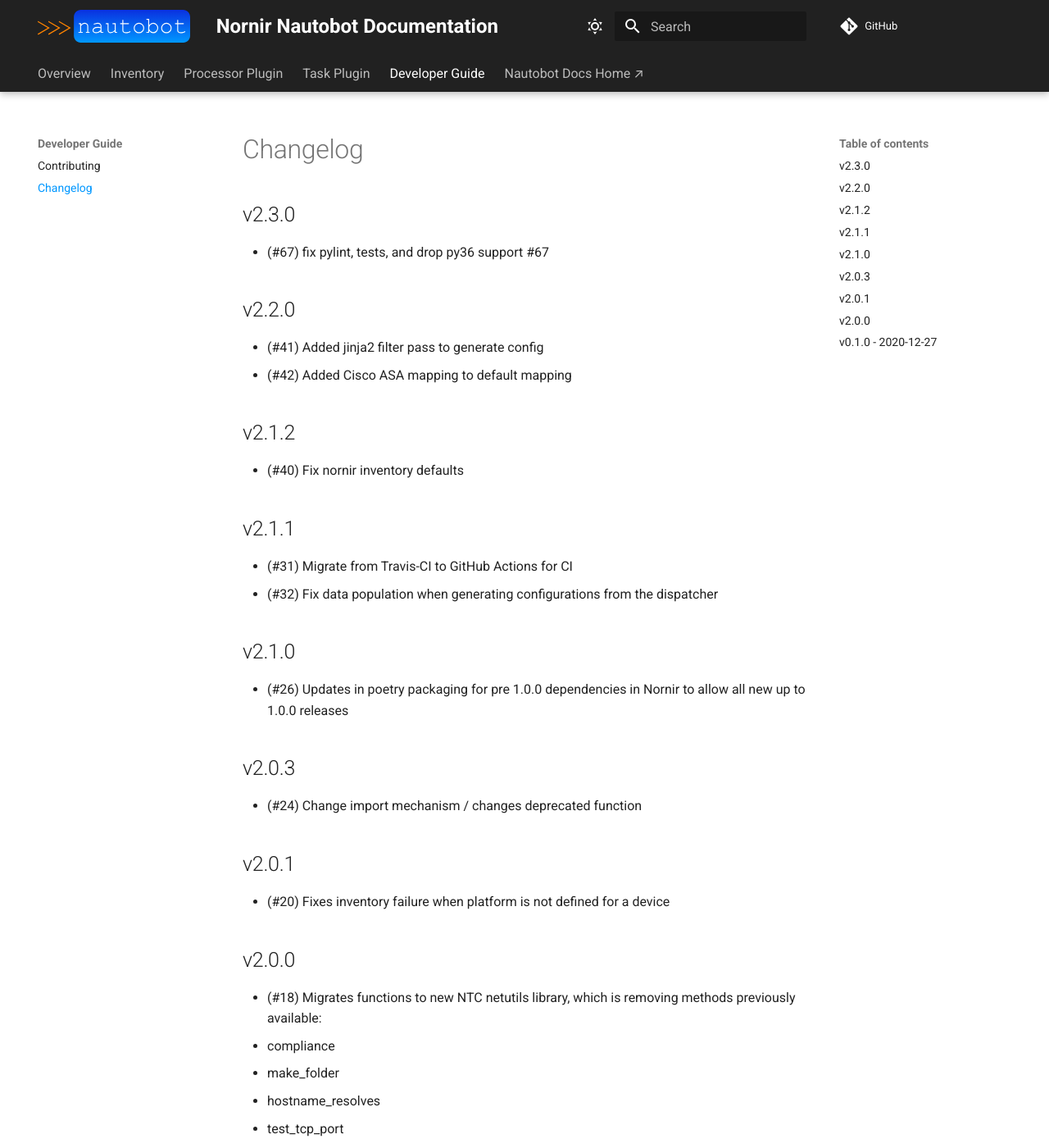
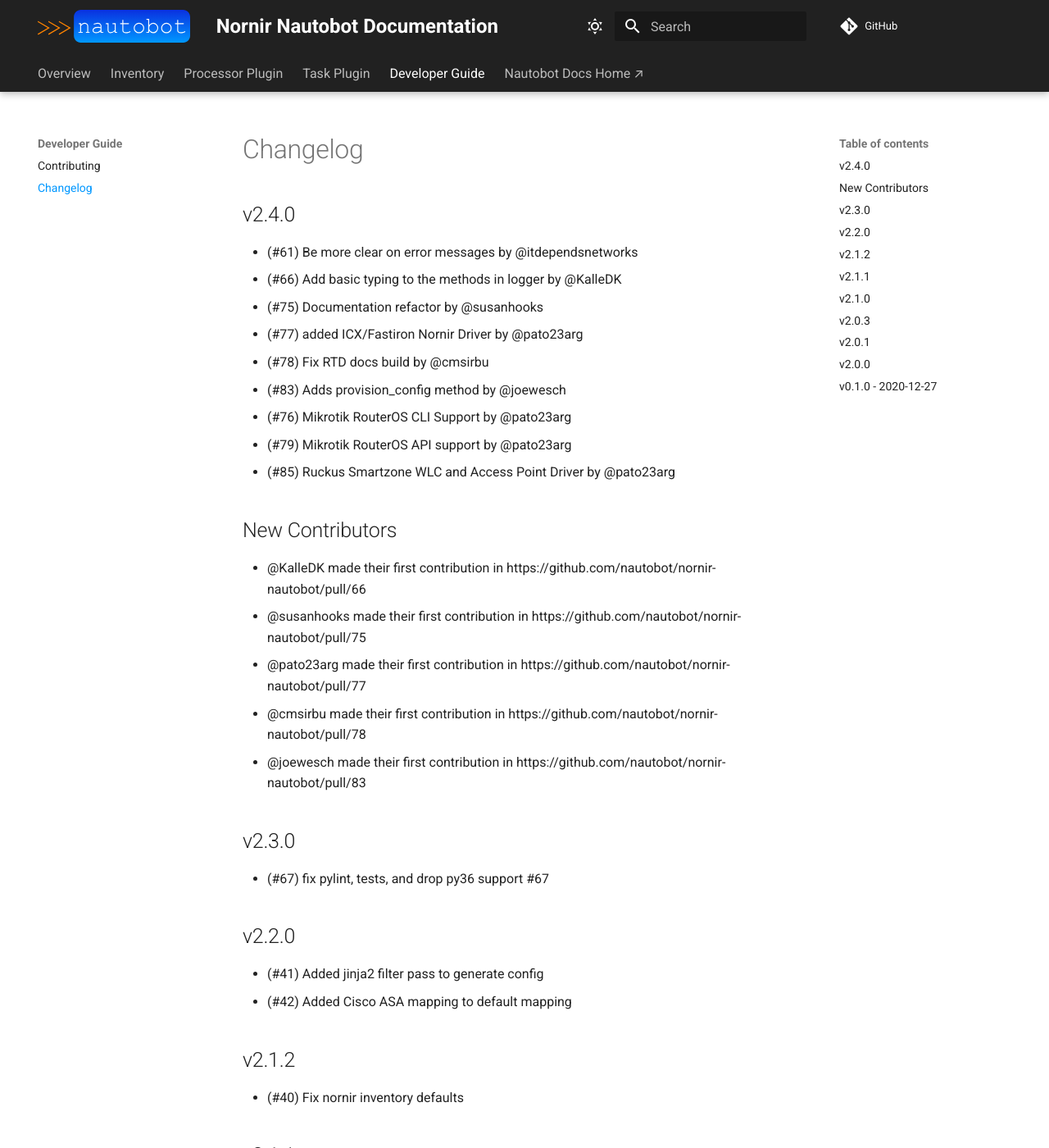
Before and after one commit to nautobot/nornir-nautobot, an MkDocs documentation site: the page built from docs/dev/CHANGELOG.md, in a window 1280 px wide and 1400 px high. Shown: the whole window at 82% size. Built offline with MkDocs 1.6.1 and Material for MkDocs 9.7.7, drawn with Linux system fonts in a browser that asks for light colours; comment, search, counter and statistics services are not loaded.

Commit message:
Updates changelog.

```diff
--- a/docs/dev/CHANGELOG.md
+++ b/docs/dev/CHANGELOG.md
@@ -1,4 +1,23 @@
 # Changelog
+
+## v2.4.0
+
+- (#61) Be more clear on error messages by @itdependsnetworks
+- (#66) Add basic typing to the methods in logger by @KalleDK
+- (#75) Documentation refactor by @susanhooks
+- (#77) added ICX/Fastiron Nornir Driver by @pato23arg
+- (#78) Fix RTD docs build by @cmsirbu
+- (#83) Adds provision_config method by @joewesch
+- (#76) Mikrotik RouterOS CLI Support by @pato23arg
+- (#79) Mikrotik RouterOS API support by @pato23arg
+- (#85) Ruckus Smartzone WLC and Access Point Driver by @pato23arg
+
+## New Contributors
+* @KalleDK made their first contribution in https://github.com/nautobot/nornir-nautobot/pull/66
+* @susanhooks made their first contribution in https://github.com/nautobot/nornir-nautobot/pull/75
+* @pato23arg made their first contribution in https://github.com/nautobot/nornir-nautobot/pull/77
+* @cmsirbu made their first contribution in https://github.com/nautobot/nornir-nautobot/pull/78
+* @joewesch made their first contribution in https://github.com/nautobot/nornir-nautobot/pull/83
 
 ## v2.3.0
 
```
